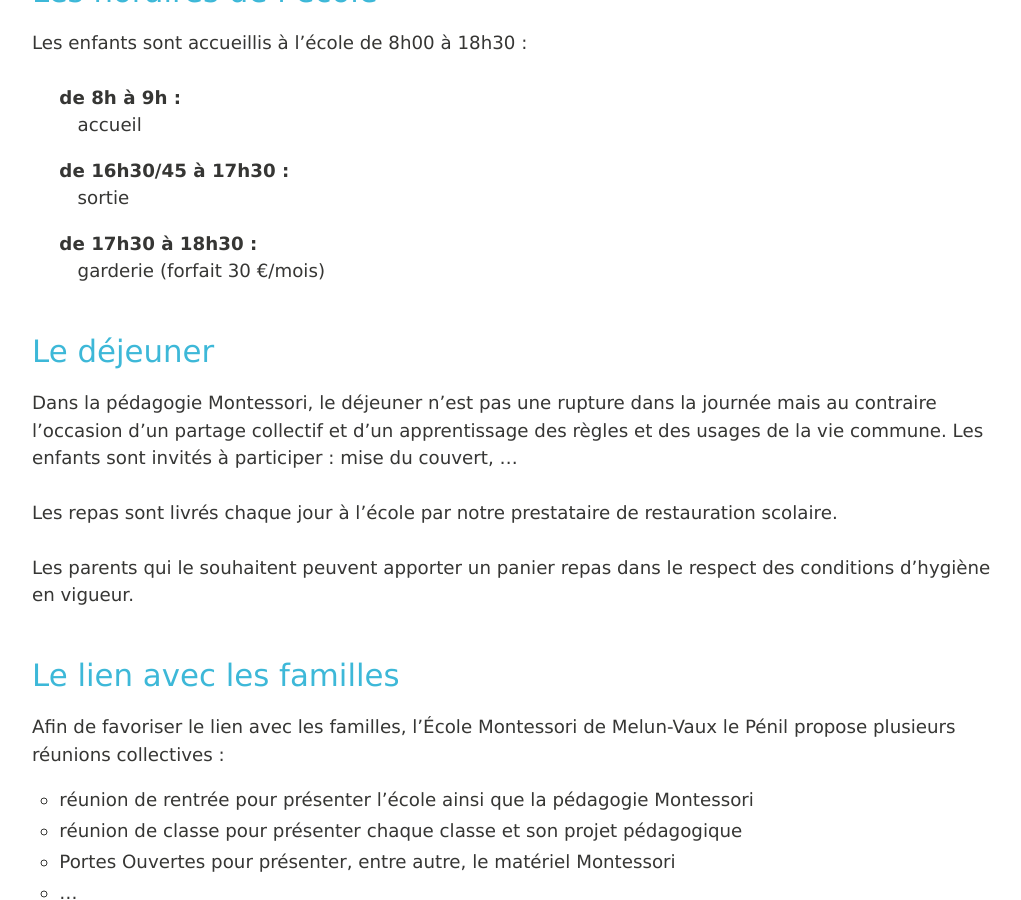
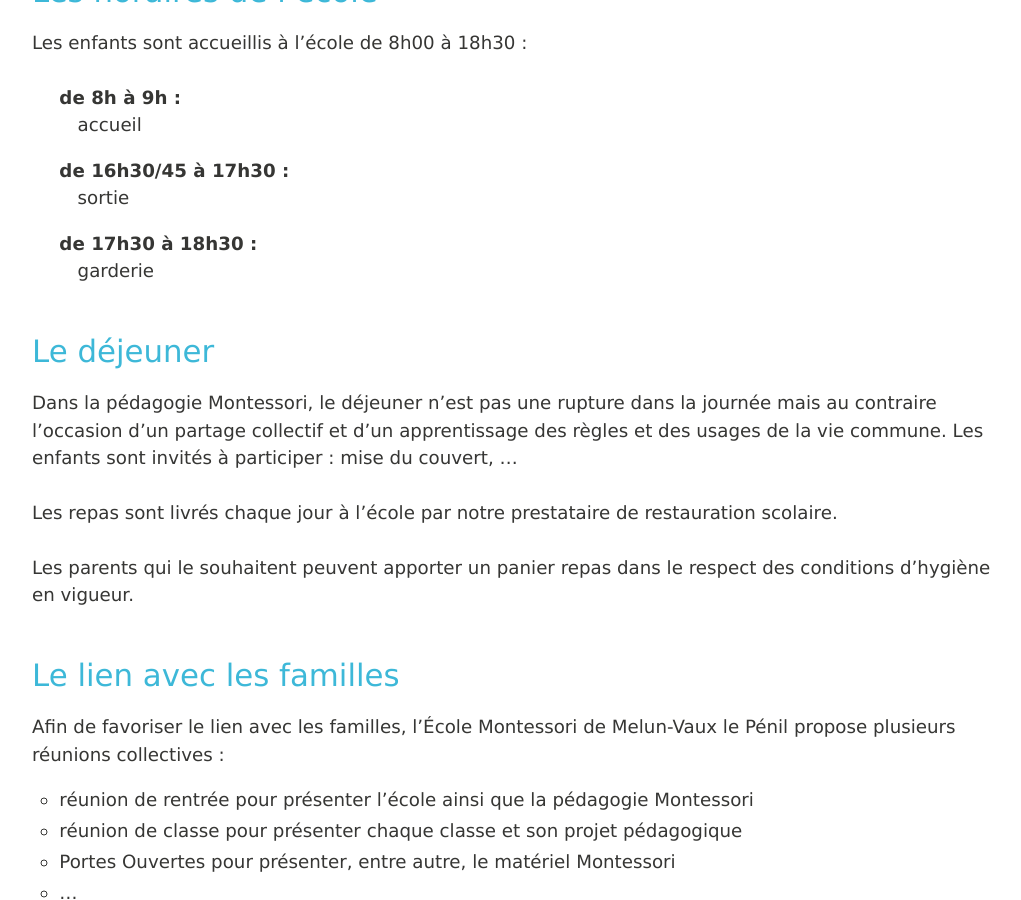
Before and after one commit to montessori-melun/montessori-melun.github.io, a Jekyll site: the page built from ecole/vie-ecole.md, in a window 1280 px wide and 900 px high, scrolled down 861 px. Shown: the whole window, without its empty margins (128-1149 px from the left). Built offline with Jekyll 4.4.1, drawn with Linux system fonts in a browser that asks for light colours.

Commit message:
Update vie-ecole.md

```diff
--- a/ecole/vie-ecole.md
+++ b/ecole/vie-ecole.md
@@ -17,7 +17,7 @@ de 16h30/45 à 17h30 :
 : sortie
 
 de 17h30 à 18h30 :
-: garderie (forfait 30 €/mois)
+: garderie
 
 # Le déjeuner
 
```
